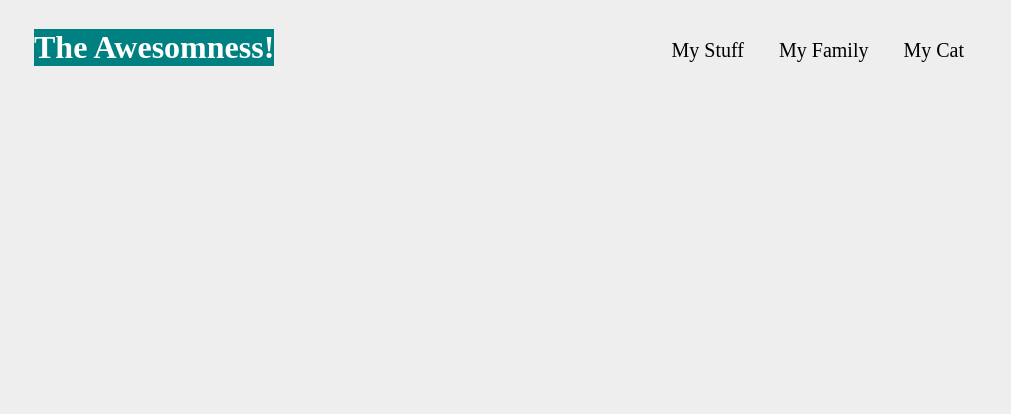
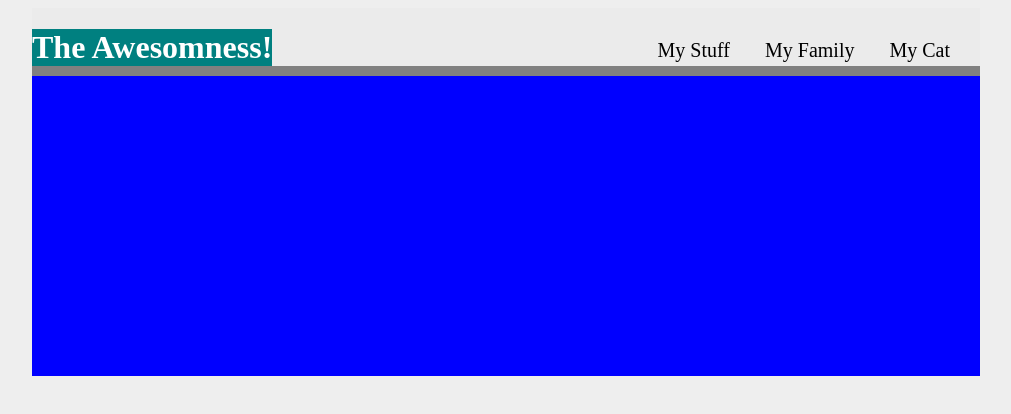
Before and after one commit to Daciasil21/Daciasil21.github.io, a plain HTML site: page index.html in a window 1280 px wide. Shown: the whole page, without its empty margins (134-1145 px from the left). Drawn offline with Linux system fonts and the light colour scheme.

Commit message:
newerist

```diff
--- a/style.css
+++ b/style.css
@@ -2,12 +2,11 @@
 body
 {
 	background-color: #eee;
-	width:100%;
 
 }
 
 #container {
-	width: 75%;
+	width:75%;
 	height:100%;
 	background-color:#ebebeb;
 	margin-left:auto;
@@ -50,8 +49,10 @@ body
             display: inline;
 }
 
-/*#section1{
-	margin-top:100px;
+#section1{
+	position:relative;
+	top:58px;
+	margin-top:0px;
 	height:300px;
 	width: 100%;
 	border-top: 10px solid gray;
```
